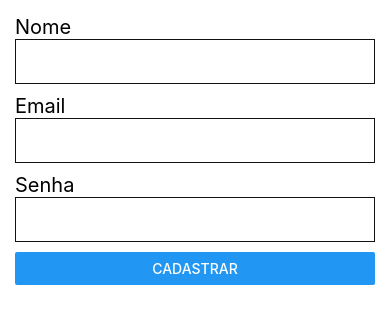
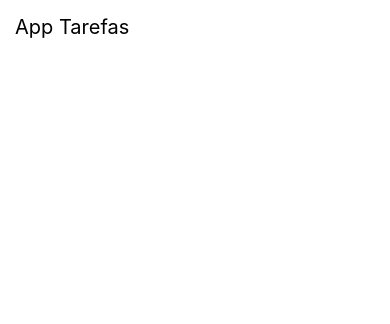
Before and after one commit to LuizFernandoJr9999/myAppFire, a React Native app: screen / in a window 390 px wide. Shown: the top 324 px of the page. Built offline with nearby package versions, Linux system fonts and the light colour scheme.

Commit message:
Aula 75 - TarefasApp - Iniciando Projeto - Inicio.

```diff
--- a/App.js
+++ b/App.js
@@ -1,67 +1,11 @@
 import React, { useState, useEffect } from "react";
-import {
-  View,
-  Text,
-  StyleSheet,
-  FlatList,
-  Button,
-  TextInput,
-  ActivityIndicator,
-} from "react-native";
+import { View, Text, StyleSheet } from "react-native";
 import firebase from "./src/firebaseConnection"; // Importe o arquivo de configuração
 
 export default function App() {
-  const [email, setEmail] = useState("");
-  const [password, setPassword] = useState("");
-  const [name, setName] = useState("");
-
-  async function cadastrar() {
-    await firebase
-      .auth()
-      .createUserWithEmailAndPassword(email, password)
-      .then((value) => {
-        //alert(value.user.uid);
-        firebase.database().ref("usuarios").child(value.user.uid).set({
-          nome: name,
-          email: password,
-        });
-        alert("Usuario criado com Sucesso!");
-        setName("");
-        setEmail("");
-        setPassword("");
-      })
-      .catch((error) => {
-        alert("Algo deu errado!");
-      });
-  }
-
   return (
     <View style={styles.container}>
-      <Text style={styles.texto}>Nome</Text>
-      <TextInput
-        style={styles.input}
-        underlineColorAndroid="transparent"
-        onChangeText={(texto) => setName(texto)}
-        value={name}
-      />
-      <Text style={styles.texto}>Email</Text>
-
-      <TextInput
-        style={styles.input}
-        underlineColorAndroid="transparent"
-        onChangeText={(texto) => setEmail(texto)}
-        value={email}
-      />
-
-      <Text style={styles.texto}>Senha</Text>
-      <TextInput
-        style={styles.input}
-        underlineColorAndroid="transparent"
-        onChangeText={(texto) => setPassword(texto)}
-        value={password}
-      />
-
-      <Button title="Cadastrar" onPress={cadastrar} />
+      <Text style={styles.texto}>App Tarefas</Text>
     </View>
   );
 }
@@ -74,18 +18,4 @@ const styles = StyleSheet.create({
   texto: {
     fontSize: 20,
   },
-  input: {
-    marginBottom: 10,
-    padding: 10,
-    borderWidth: 1,
-    borderColor: "#121212",
-    height: 45,
-    fontSize: 17,
-  },
-  resposta: {
-    marginTop: 20,
-    marginBottom: 20,
-    fontSize: 23,
-    textAlign: "center",
-  },
 });
```
